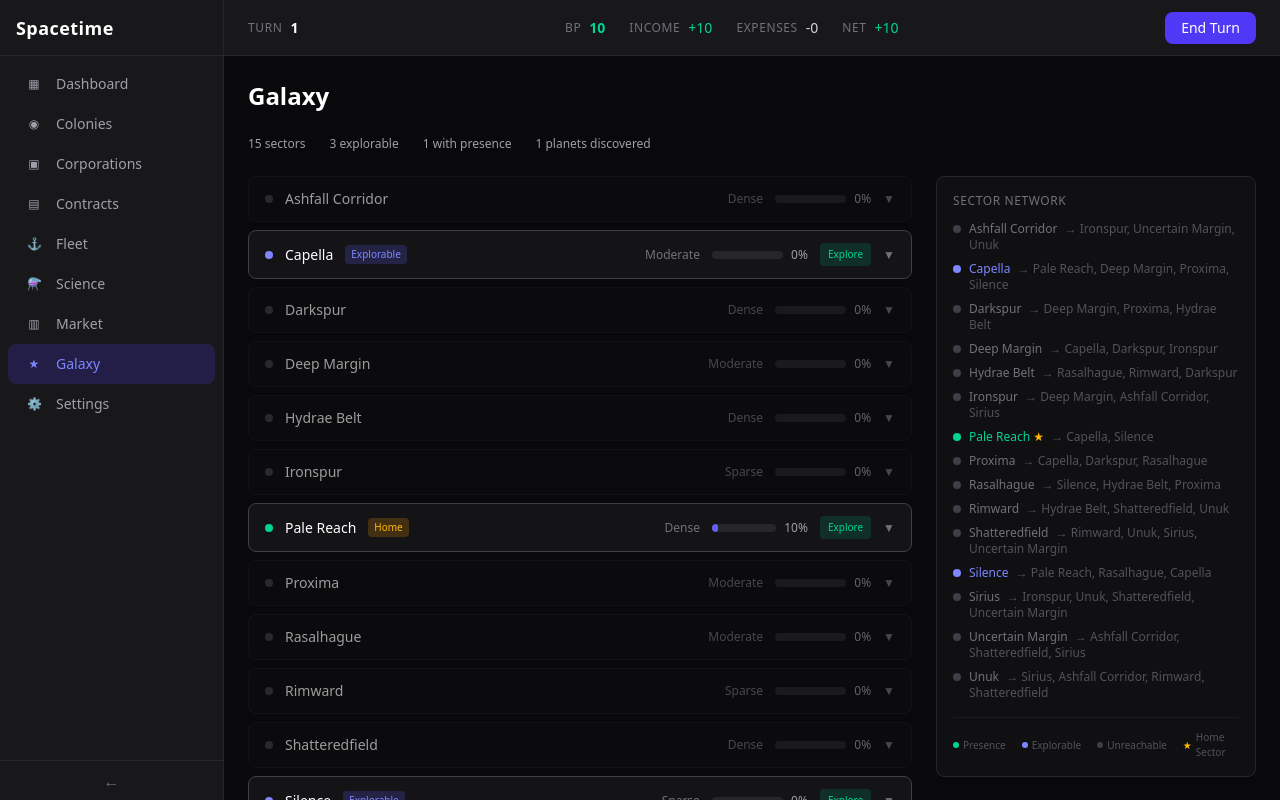
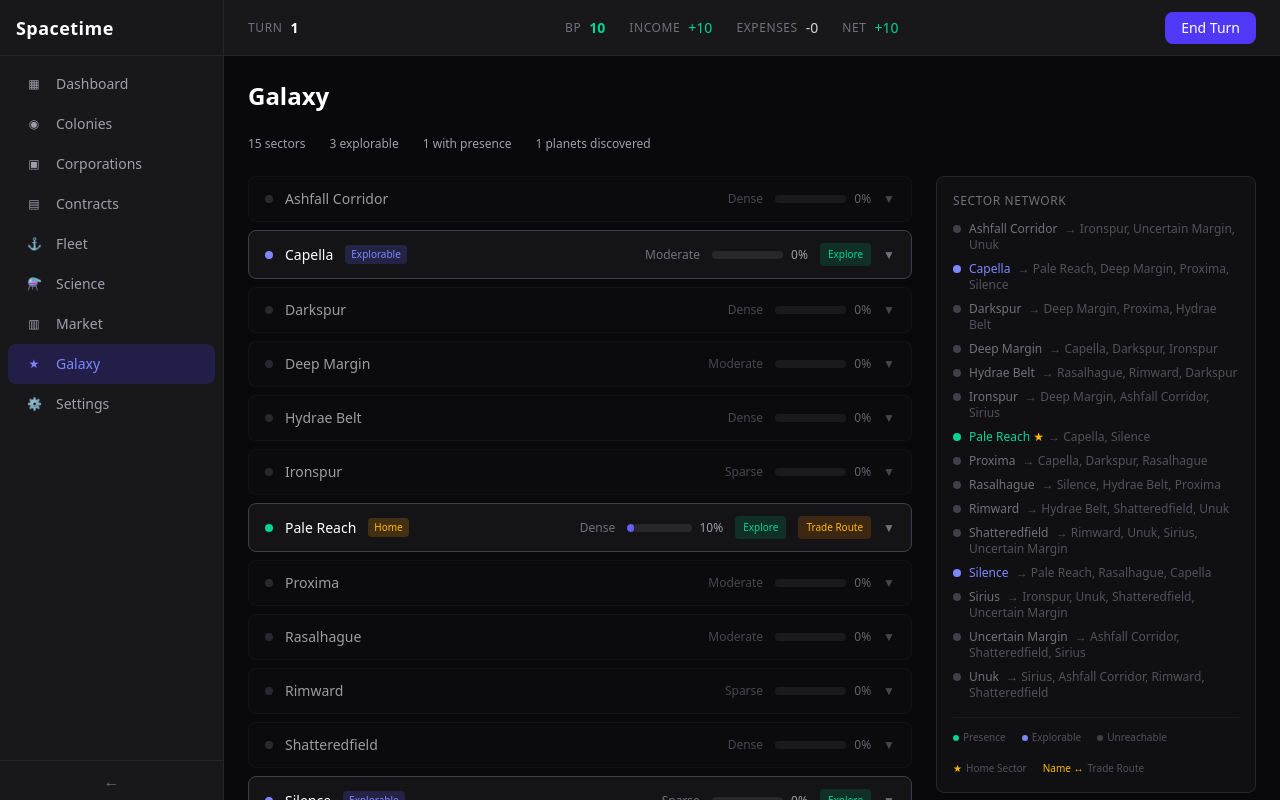
Before and after one commit to Whiden/Spacetime-2026, a Vue app in the folder spacetime/: page /galaxy in a window 1280 px wide. Built offline with nearby package versions, Linux system fonts and the light colour scheme; the HTML template or start-up script is replaced by a standard one.

Commit message:
Story 17.3: Trade Route UI

```diff
--- a/spacetime/src/components/galaxy/SectorCard.vue
+++ b/spacetime/src/components/galaxy/SectorCard.vue
@@ -5,6 +5,7 @@
  *
  * Emits 'explore' when the Explore quick action is clicked.
  * Emits 'accept-planet' / 'reject-planet' for discovered planet actions.
+ * Emits 'create-trade-route' when the Create Trade Route button is clicked.
  */
 import { ref, computed } from 'vue'
 import type { SectorId } from '../../types/common'
@@ -25,12 +26,15 @@ const props = defineProps<{
   hasPresence: boolean
   /** Planets discovered in this sector (OrbitScanned, GroundSurveyed, Accepted). */
   planets: Planet[]
+  /** Names of sectors connected to this one by active trade routes. */
+  tradeRouteNames: string[]
 }>()
 
 const emit = defineEmits<{
   explore: [sectorId: SectorId]
   'accept-planet': [planetId: string]
   'reject-planet': [planetId: string]
+  'create-trade-route': [sectorId: SectorId]
 }>()
 
 const expanded = ref(false)
@@ -102,6 +106,11 @@ function onExplore(event: Event) {
   emit('explore', props.sector.id)
 }
 
+function onCreateTradeRoute(event: Event) {
+  event.stopPropagation()
+  emit('create-trade-route', props.sector.id)
+}
+
 function onAccept(event: Event, planetId: string) {
   event.stopPropagation()
   emit('accept-planet', planetId)
@@ -162,6 +171,14 @@ function onReject(event: Event, planetId: string) {
         >
           {{ visiblePlanets.length }} planet{{ visiblePlanets.length !== 1 ? 's' : '' }}
         </span>
+
+        <!-- Trade route badge -->
+        <span
+          v-if="tradeRouteNames.length > 0"
+          class="shrink-0 text-[10px] font-medium px-1.5 py-0.5 rounded bg-amber-500/20 text-amber-400"
+        >
+          {{ tradeRouteNames.length }} trade route{{ tradeRouteNames.length !== 1 ? 's' : '' }}
+        </span>
       </div>
 
       <div class="flex items-center gap-3 shrink-0">
@@ -184,6 +201,15 @@ function onReject(event: Event, planetId: string) {
           @click="onExplore"
         >
           Explore
+        </button>
+
+        <!-- Create Trade Route quick action -->
+        <button
+          v-if="hasPresence"
+          class="text-[10px] font-medium px-2 py-1 rounded bg-amber-600/20 text-amber-400 hover:bg-amber-600/40 transition-colors"
+          @click="onCreateTradeRoute"
+        >
+          Trade Route
         </button>
 
         <!-- Expand chevron -->
@@ -337,7 +363,19 @@ function onReject(event: Event, planetId: string) {
           No planets discovered yet.
         </p>
 
-        <!-- TODO (Story 7.5): List active contracts in this sector here -->
+        <!-- Active Trade Routes -->
+        <div v-if="tradeRouteNames.length > 0" class="mt-3 pt-3 border-t border-zinc-800/50">
+          <p class="text-zinc-500 text-xs mb-1">Active Trade Routes</p>
+          <div class="flex flex-wrap gap-1">
+            <span
+              v-for="name in tradeRouteNames"
+              :key="name"
+              class="text-[10px] px-2 py-0.5 rounded bg-amber-500/20 text-amber-400"
+            >
+              ↔ {{ name }}
+            </span>
+          </div>
+        </div>
       </div>
     </div>
   </div>
--- a/spacetime/src/components/galaxy/SectorGraph.vue
+++ b/spacetime/src/components/galaxy/SectorGraph.vue
@@ -4,12 +4,13 @@
  *
  * Shows each sector as a node with its connections listed.
  * Sectors with player presence are highlighted.
+ * Active trade route connections are shown in amber.
  * This is a simple text-based representation — no canvas/SVG map.
  */
 import type { SectorId } from '../../types/common'
 import type { Sector } from '../../types/sector'
 
-defineProps<{
+const props = defineProps<{
   /** All sectors in the galaxy. */
   sectors: Sector[]
   /** Adjacency map: sectorId → adjacent sector IDs. */
@@ -20,11 +21,23 @@ defineProps<{
   presentSectorIds: Set<SectorId>
   /** Set of sector IDs that are explorable. */
   explorableSectorIds: Set<SectorId>
+  /**
+   * Active trade route pairs: each entry is [sectorIdA, sectorIdB].
+   * Used to annotate connections with trade route indicators.
+   */
+  tradeRoutePairs: [SectorId, SectorId][]
 }>()
 
 /** Resolve a sector ID to its name. */
 function sectorName(sectors: Sector[], id: SectorId): string {
   return sectors.find((s) => s.id === id)?.name ?? 'Unknown'
+}
+
+/** Whether two sectors are connected by an active trade route. */
+function hasTradeRoute(a: SectorId, b: SectorId): boolean {
+  return props.tradeRoutePairs.some(
+    ([x, y]) => (x === a && y === b) || (x === b && y === a),
+  )
 }
 </script>
 
@@ -67,15 +80,19 @@ function sectorName(sectors: Sector[], id: SectorId): string {
             {{ sector.name }}
             <span v-if="sector.id === startingSectorId" class="text-amber-400">★</span>
           </span>
-          <span class="text-zinc-600 ml-1">
-            → {{ (adjacency.get(sector.id) ?? []).map((id) => sectorName(sectors, id)).join(', ') }}
-          </span>
+          <span class="text-zinc-600 ml-1">→ </span>
+          <template v-for="(adjId, idx) in (adjacency.get(sector.id) ?? [])" :key="adjId">
+            <span
+              :class="hasTradeRoute(sector.id, adjId) ? 'text-amber-400 font-medium' : 'text-zinc-600'"
+            >{{ sectorName(sectors, adjId) }}<template v-if="hasTradeRoute(sector.id, adjId)"> ↔</template></span>
+            <span v-if="idx < (adjacency.get(sector.id) ?? []).length - 1" class="text-zinc-600">, </span>
+          </template>
         </div>
       </div>
     </div>
 
     <!-- Legend -->
-    <div class="flex items-center gap-4 mt-4 pt-3 border-t border-zinc-800/50 text-[10px] text-zinc-600">
+    <div class="flex flex-wrap items-center gap-4 mt-4 pt-3 border-t border-zinc-800/50 text-[10px] text-zinc-600">
       <span class="flex items-center gap-1">
         <span class="w-1.5 h-1.5 rounded-full bg-emerald-400" /> Presence
       </span>
@@ -88,6 +105,9 @@ function sectorName(sectors: Sector[], id: SectorId): string {
       <span class="flex items-center gap-1">
         <span class="text-amber-400">★</span> Home Sector
       </span>
+      <span class="flex items-center gap-1">
+        <span class="text-amber-400 font-medium">Name ↔</span> Trade Route
+      </span>
     </div>
   </div>
 </template>
--- a/spacetime/src/views/GalaxyView.vue
+++ b/spacetime/src/views/GalaxyView.vue
@@ -5,15 +5,16 @@
  * Auto-generates the galaxy on first load if no sectors exist.
  * Shows discovered planets per sector with Accept/Reject actions.
  * "Explore" quick action opens the contract wizard pre-filled with Exploration type.
- *
- * TODO (Story 17.3): Show trade route connections between sectors.
+ * "Trade Route" quick action opens the contract wizard pre-filled with TradeRoute type.
+ * Active trade routes displayed in the sector network graph and on sector cards.
  */
 import { computed, ref } from 'vue'
 import type { SectorId } from '../types/common'
-import { ContractType } from '../types/common'
+import { ContractType, ContractStatus } from '../types/common'
 import type { Planet } from '../types/planet'
 import { useGalaxyStore } from '../stores/galaxy.store'
 import { usePlanetStore } from '../stores/planet.store'
+import { useContractStore } from '../stores/contract.store'
 import SectorCard from '../components/galaxy/SectorCard.vue'
 import SectorGraph from '../components/galaxy/SectorGraph.vue'
 import EmptyState from '../components/shared/EmptyState.vue'
@@ -21,17 +22,48 @@ import ContractWizard from '../components/contract/ContractWizard.vue'
 
 const galaxyStore = useGalaxyStore()
 const planetStore = usePlanetStore()
+const contractStore = useContractStore()
+
+// ─── Trade Routes ─────────────────────────────────────────────────────────────
+
+/**
+ * All active trade route sector pairs derived from active TradeRoute contracts.
+ */
+const tradeRoutePairs = computed<[SectorId, SectorId][]>(() =>
+  contractStore.activeContracts
+    .filter((c) => c.type === ContractType.TradeRoute && c.target.type === 'sector_pair')
+    .map((c) => {
+      const t = c.target as { type: 'sector_pair'; sectorIdA: SectorId; sectorIdB: SectorId }
+      return [t.sectorIdA, t.sectorIdB]
+    }),
+)
+
+/** Returns names of sectors connected to the given sector by active trade routes. */
+function getTradeRouteNames(sectorId: SectorId): string[] {
+  return tradeRoutePairs.value
+    .filter(([a, b]) => a === sectorId || b === sectorId)
+    .map(([a, b]) => {
+      const otherId = a === sectorId ? b : a
+      return galaxyStore.getSector(otherId)?.name ?? 'Unknown'
+    })
+}
 
 // ─── Contract Wizard ──────────────────────────────────────────────────────────
 
 const showWizard = ref(false)
-/** Pre-selected type when opening wizard from Explore action. */
+/** Pre-selected type when opening wizard from a quick action. */
 const wizardPresetType = ref<ContractType | null>(null)
-/** Pre-selected sector ID when opening wizard from Explore action. */
+/** Pre-selected sector ID when opening wizard from a quick action. */
 const wizardPresetSectorId = ref<SectorId | null>(null)
 
 function openExploreWizard(sectorId: SectorId) {
   wizardPresetType.value = ContractType.Exploration
+  wizardPresetSectorId.value = sectorId
+  showWizard.value = true
+}
+
+function openTradeRouteWizard(sectorId: SectorId) {
+  wizardPresetType.value = ContractType.TradeRoute
   wizardPresetSectorId.value = sectorId
   showWizard.value = true
 }
@@ -103,6 +135,7 @@ function getPlanetsForSector(sectorId: SectorId): Planet[] {
         <span>{{ explorableSectorIds.size }} explorable</span>
         <span>{{ presentSectorIds.size }} with presence</span>
         <span>{{ planetStore.allPlanets.filter(p => p.status !== 'Rejected' && p.status !== 'Undiscovered').length }} planets discovered</span>
+        <span v-if="tradeRoutePairs.length > 0" class="text-amber-400">{{ tradeRoutePairs.length }} trade route{{ tradeRoutePairs.length !== 1 ? 's' : '' }} active</span>
       </div>
 
       <div class="grid grid-cols-1 lg:grid-cols-3 gap-6">
@@ -117,9 +150,11 @@ function getPlanetsForSector(sectorId: SectorId): Planet[] {
             :is-explorable="explorableSectorIds.has(sector.id)"
             :has-presence="presentSectorIds.has(sector.id)"
             :planets="getPlanetsForSector(sector.id)"
+            :trade-route-names="getTradeRouteNames(sector.id)"
             @explore="openExploreWizard"
             @accept-planet="handleAcceptPlanet"
             @reject-planet="handleRejectPlanet"
+            @create-trade-route="openTradeRouteWizard"
           />
         </div>
 
@@ -131,6 +166,7 @@ function getPlanetsForSector(sectorId: SectorId): Planet[] {
             :starting-sector-id="galaxyStore.startingSectorId"
             :present-sector-ids="presentSectorIds"
             :explorable-sector-ids="explorableSectorIds"
+            :trade-route-pairs="tradeRoutePairs"
           />
         </div>
       </div>
```
Also changed, not shown: spacetime/src/views/MarketView.vue (+109 -12 lines), 1 other file (tests, documents, lock files or other folders).
